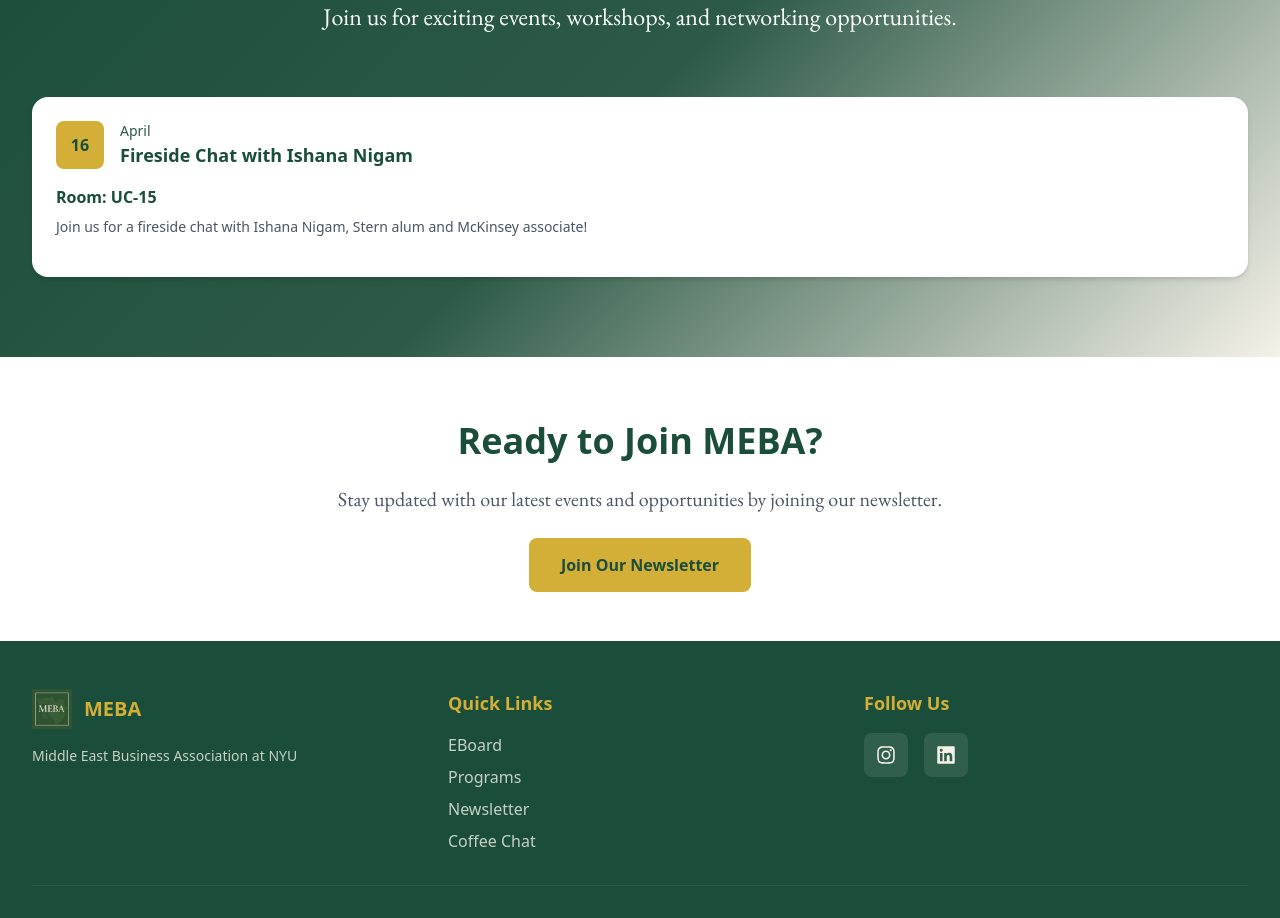
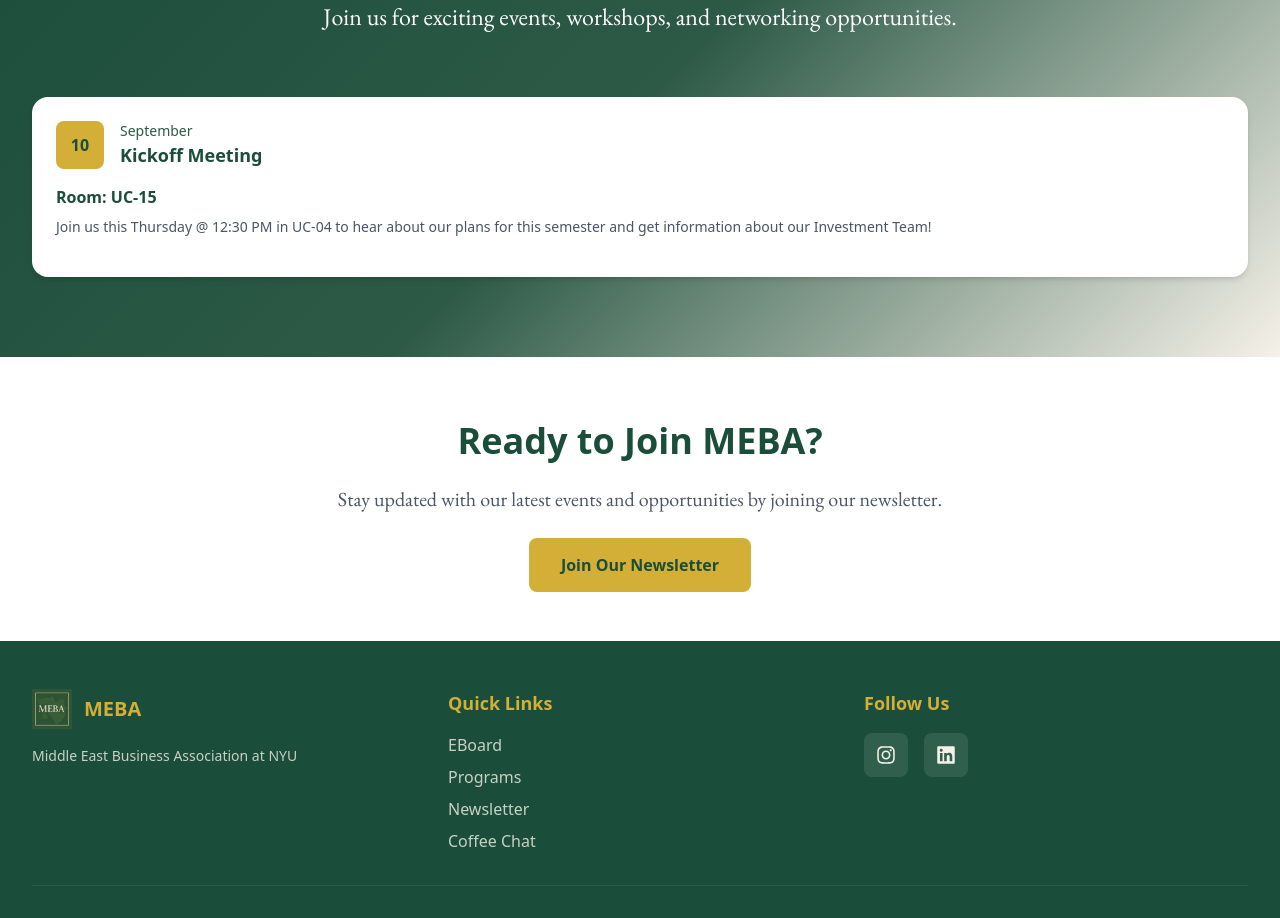
Before and after one commit to raihanzaman/meba-website, a Next.js app: page / in a window 1280 px wide. Shown: the part 1580-2498 px from the top of the page. Built offline with nearby package versions, Linux system fonts and the light colour scheme.

Commit message:
Updates 9/21

```diff
--- a/src/app/eboard/page.tsx
+++ b/src/app/eboard/page.tsx
@@ -42,6 +42,16 @@
               imageSrc="/Nihar1.jpg"
             />
             <Card
+              name="Rifat Meer"
+              title="Secretary"
+              imageSrc="/Rifat.jpg"
+            />
+            <Card
+              name="Arjun Arora"
+              title="Treasurer"
+              imageSrc="/Arjun.png"
+            />
+            <Card
               name="Raihan Zaman"
               title="Director of Technology"
               imageSrc="/Raihan.jpg"
@@ -55,11 +65,6 @@
               name="Ethan Lai"
               title="Director of Investment Team"
               imageSrc="/Ethan.jpg"
-            />
-            <Card
-              name="Arjun Arora"
-              title="Treasurer"
-              imageSrc="/Arjun.png"
             />
             <Card
               name="Hannah Shahidi"
@@ -82,11 +87,6 @@
               imageSrc="/Adam.jpg"
             />
             <Card
-              name="Rifat Meer"
-              title="Director of Outreach"
-              imageSrc="/Rifat.jpg"
-            />
-            <Card
               name="Omar Khan"
               title="Assistant Director of Investment Team"
               imageSrc="/Omar.jpg"
--- a/src/app/page.tsx
+++ b/src/app/page.tsx
@@ -106,15 +106,15 @@
             <div className="meba-card p-6">
               <div className="flex items-center mb-4">
                 <div className="w-12 h-12 bg-[#d4af37] rounded-lg flex items-center justify-center mr-4">
-                  <span className="text-[#1a4d3a] font-bold">16</span>
+                  <span className="text-[#1a4d3a] font-bold">10</span>
                 </div>
                 <div>
-                  <p className="text-sm text-[#2d5a47] font-medium">April</p>
-                  <p className="text-lg font-bold text-[#1a4d3a]">Fireside Chat with Ishana Nigam</p>
+                  <p className="text-sm text-[#2d5a47] font-medium">September</p>
+                  <p className="text-lg font-bold text-[#1a4d3a]">Kickoff Meeting</p>
                 </div>
               </div>
               <h3 className="font-semibold text-[#1a4d3a] mb-2">Room: UC-15</h3>
-              <p className="text-gray-600 text-sm mb-4">Join us for a fireside chat with Ishana Nigam, Stern alum and McKinsey associate!</p>
+              <p className="text-gray-600 text-sm mb-4">Join us this Thursday @ 12:30 PM in UC-04 to hear about our plans for this semester and get information about our Investment Team!</p>
             </div>
 
               {/*
--- a/src/app/programs/page.tsx
+++ b/src/app/programs/page.tsx
@@ -37,12 +37,12 @@
                                 In addition, participants gain exposure to asset classes beyond equities as well as professional development in resumes building, networking workshops, and interview preparation.
                             </p>
                             <a
-                                //href=""
+                                href="https://nyustern.formstack.com/forms/club_application_portal"
                                 target="_blank"
                                 rel="noopener noreferrer"
                                 className="bg-[#d4af37] text-[#1a4d3a] font-semibold px-8 py-4 mb-4 rounded-lg hover:bg-[#d4af37] transition-all duration-300 hover:shadow-lg transform hover:-translate-y-1 text-center inline-block"
                             >
-                                Applications Closed
+                                Apps Close 9/26
                             </a>
                             <div className="space-y-4 pt-2">
                                 <div className="flex items-start space-x-3">
```
